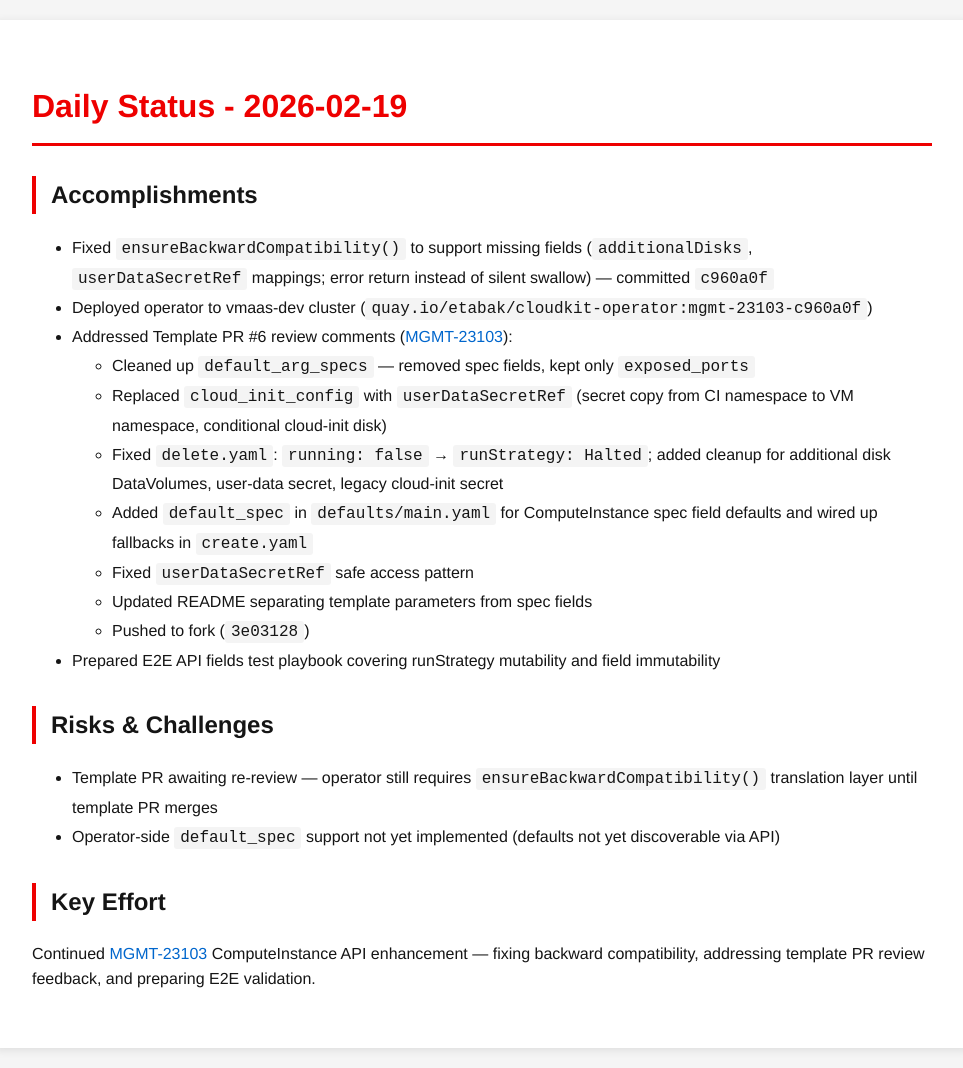
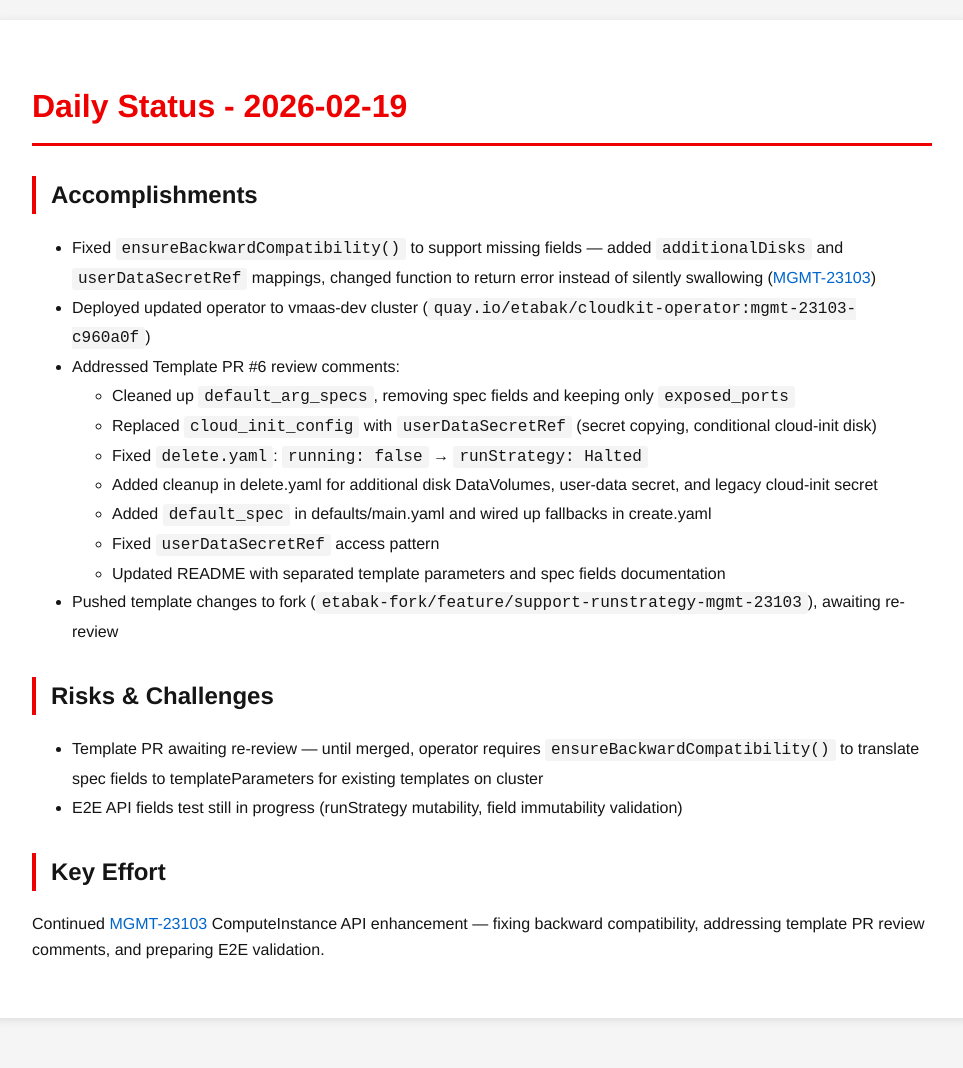
Before and after one commit to tzvatot/daily-status, a Jekyll site: the page built from 2026-02-19.md, in a window 1280 px wide. Shown: the whole page, without its empty margins (158-1121 px from the left). Built offline with Jekyll 4.4.1, drawn with Linux system fonts in a browser that asks for light colours; after the commit the page ends 1038 px from its top, so only the background shows below that.

Commit message:
Daily status update - 2026-02-19

```diff
--- a/2026-02-19.md
+++ b/2026-02-19.md
@@ -7,21 +7,21 @@
 # Daily Status - 2026-02-19
 
 ## Accomplishments
-- Fixed `ensureBackwardCompatibility()` to support missing fields (`additionalDisks`, `userDataSecretRef` mappings; error return instead of silent swallow) — committed `c960a0f`
-- Deployed operator to vmaas-dev cluster (`quay.io/etabak/cloudkit-operator:mgmt-23103-c960a0f`)
-- Addressed Template PR #6 review comments ([MGMT-23103](https://issues.redhat.com/browse/MGMT-23103)):
-  - Cleaned up `default_arg_specs` — removed spec fields, kept only `exposed_ports`
-  - Replaced `cloud_init_config` with `userDataSecretRef` (secret copy from CI namespace to VM namespace, conditional cloud-init disk)
-  - Fixed `delete.yaml`: `running: false` → `runStrategy: Halted`; added cleanup for additional disk DataVolumes, user-data secret, legacy cloud-init secret
-  - Added `default_spec` in `defaults/main.yaml` for ComputeInstance spec field defaults and wired up fallbacks in `create.yaml`
-  - Fixed `userDataSecretRef` safe access pattern
-  - Updated README separating template parameters from spec fields
-  - Pushed to fork (`3e03128`)
-- Prepared E2E API fields test playbook covering runStrategy mutability and field immutability
+- Fixed `ensureBackwardCompatibility()` to support missing fields — added `additionalDisks` and `userDataSecretRef` mappings, changed function to return error instead of silently swallowing ([MGMT-23103](https://issues.redhat.com/browse/MGMT-23103))
+- Deployed updated operator to vmaas-dev cluster (`quay.io/etabak/cloudkit-operator:mgmt-23103-c960a0f`)
+- Addressed Template PR #6 review comments:
+  - Cleaned up `default_arg_specs`, removing spec fields and keeping only `exposed_ports`
+  - Replaced `cloud_init_config` with `userDataSecretRef` (secret copying, conditional cloud-init disk)
+  - Fixed `delete.yaml`: `running: false` → `runStrategy: Halted`
+  - Added cleanup in delete.yaml for additional disk DataVolumes, user-data secret, and legacy cloud-init secret
+  - Added `default_spec` in defaults/main.yaml and wired up fallbacks in create.yaml
+  - Fixed `userDataSecretRef` access pattern
+  - Updated README with separated template parameters and spec fields documentation
+- Pushed template changes to fork (`etabak-fork/feature/support-runstrategy-mgmt-23103`), awaiting re-review
 
 ## Risks & Challenges
-- Template PR awaiting re-review — operator still requires `ensureBackwardCompatibility()` translation layer until template PR merges
-- Operator-side `default_spec` support not yet implemented (defaults not yet discoverable via API)
+- Template PR awaiting re-review — until merged, operator requires `ensureBackwardCompatibility()` to translate spec fields to templateParameters for existing templates on cluster
+- E2E API fields test still in progress (runStrategy mutability, field immutability validation)
 
 ## Key Effort
-Continued [MGMT-23103](https://issues.redhat.com/browse/MGMT-23103) ComputeInstance API enhancement — fixing backward compatibility, addressing template PR review feedback, and preparing E2E validation.
+Continued [MGMT-23103](https://issues.redhat.com/browse/MGMT-23103) ComputeInstance API enhancement — fixing backward compatibility, addressing template PR review comments, and preparing E2E validation.
```
